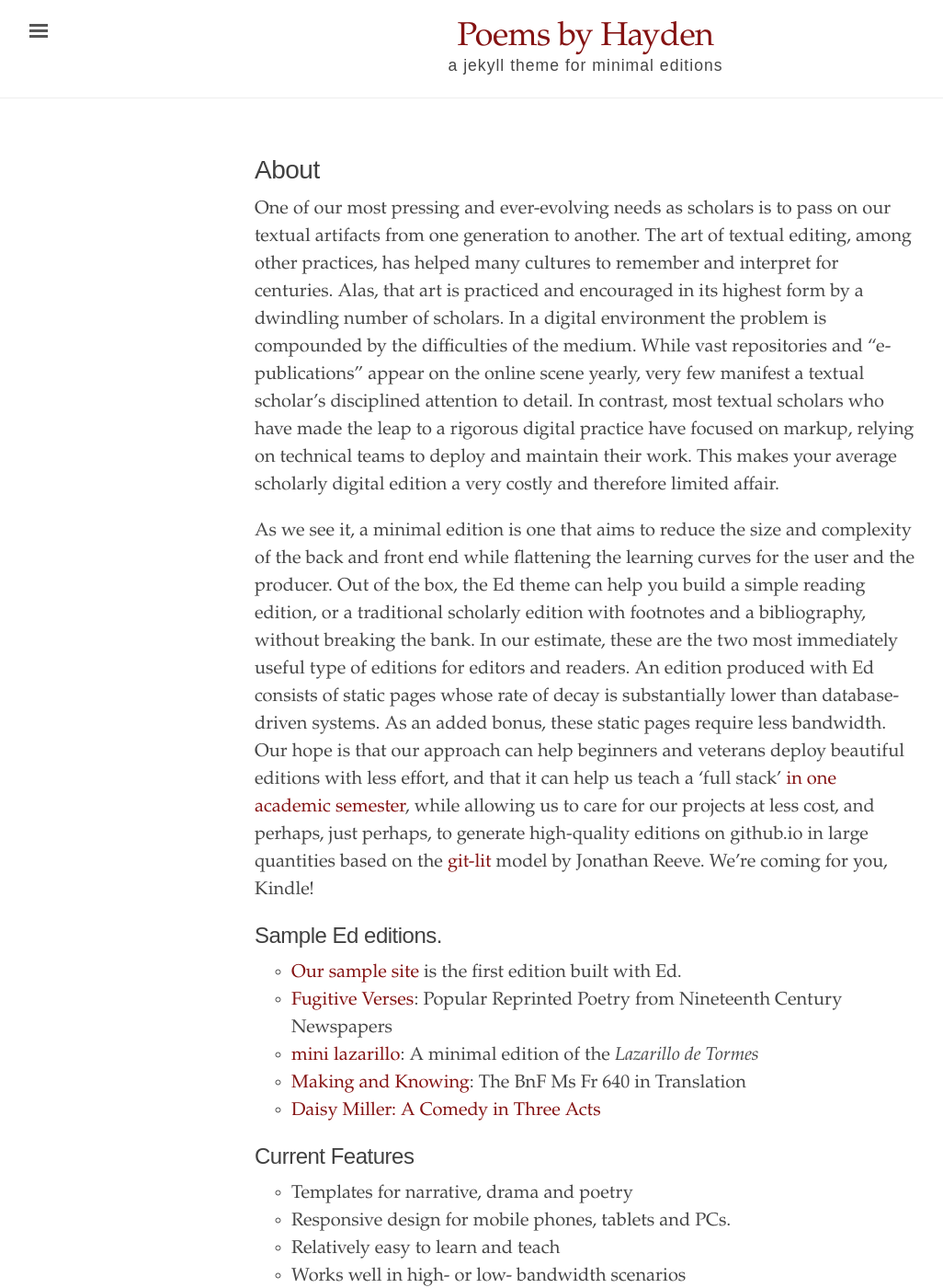
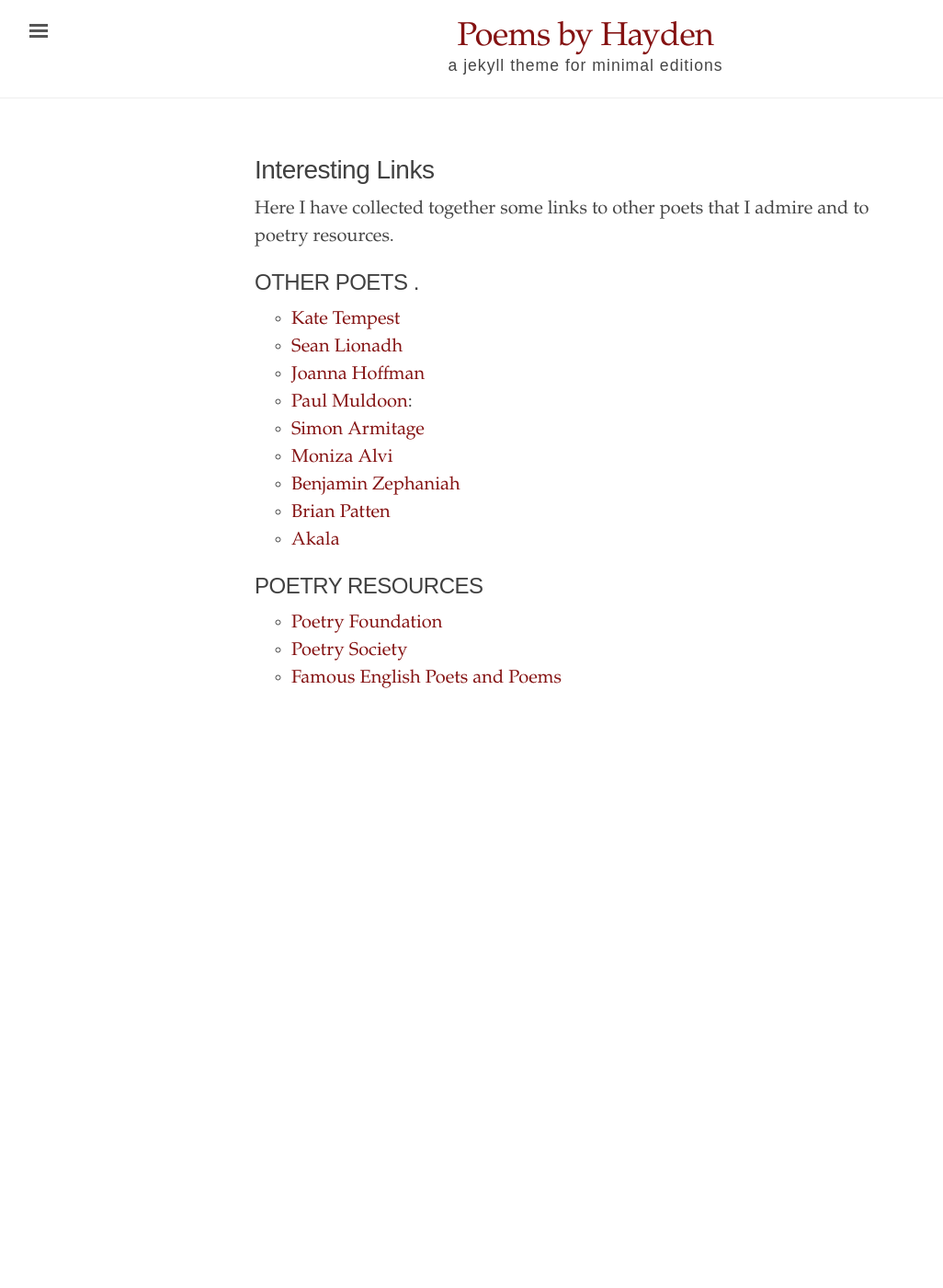
Before and after one commit to hayden-poems/hayden-poems.github.io, a Jekyll site: the page built from about.md, in a window 1280 px wide and 1400 px high. Shown: the whole window at 92% size, without its empty margins (3-1029 px from the left). Built offline with Jekyll 4.4.1, drawn with Linux system fonts in a browser that asks for light colours; some of the changed text lies outside the part shown.

Commit message:
Update about.md

```diff
--- a/about.md
+++ b/about.md
@@ -1,59 +1,27 @@
 ---
 layout: page
-title: About
+title: Interesting Links
 ---
 
-One of our most pressing and ever-evolving needs as scholars is to pass on our textual artifacts
-from one generation to another. The art of textual editing, among other practices, has helped many
-cultures to remember and interpret for centuries. Alas, that art is practiced and encouraged in its
-highest form by a dwindling number of scholars. In a digital environment the problem is compounded
-by the difficulties of the medium. While vast repositories and "e-publications" appear on the
-online scene yearly, very few manifest a textual scholar's disciplined attention to detail. In
-contrast, most textual scholars who have made the leap to a rigorous digital practice have focused
-on markup, relying on technical teams to deploy and maintain their work. This makes your average
-scholarly digital edition a very costly and therefore limited affair.
-
-As we see it, a minimal edition is one that aims to reduce the size and complexity of the back and
-front end while flattening the learning curves for the user and the producer. Out of the box, the Ed
-theme can help you build a simple reading edition, or a traditional scholarly edition with footnotes
-and a bibliography, without breaking the bank. In our estimate, these are the two most immediately
-useful type of editions for editors and readers. An edition produced with Ed consists of static
-pages whose rate of decay is substantially lower than database-driven systems. As an added bonus,
-these static pages require less bandwidth. Our hope is that our approach can help beginners and
-veterans deploy beautiful editions with less effort, and that it can help us teach a 'full stack'
-[in one academic semester](https://github.com/susannalles/MinimalEditions/blob/master/README.md),
-while allowing us to care for our projects at less cost, and perhaps, just perhaps, to generate
-high-quality editions on github.io in large quantities based on the
-[git-lit](http://jonreeve.com/2015/09/introducing-git-lit/) model by Jonathan Reeve. We're coming
-for you, Kindle!
+Here I have collected together some links to other poets  that I admire and to poetry resources.
 
 
-## Sample Ed editions.
+## OTHER POETS .
 
-- [Our sample site](http://minicomp.github.io/ed/) is the first edition built with Ed.
-- [Fugitive Verses](http://fugitiverses.viraltexts.org/): Popular Reprinted Poetry from Nineteenth Century Newspapers
-- [mini lazarillo](http://minilazarillo.github.io/): A minimal edition of the *Lazarillo de Tormes*
-- [Making and Knowing](https://cu-mkp.github.io/GR8975-edition/): The BnF Ms Fr 640 in Translation
-- [Daisy Miller: A Comedy in Three Acts](https://britaneeelizabeth.github.io/ed/texts/DaisyMillerPlay/)
+- [Kate Tempest](https://www.katetempest.co.uk)
+- [Sean Lionadh](https://seanlionadh.com)
+- [Joanna Hoffman](https://joannahoffman.wordpress.com)
+- [Paul Muldoon](https://www.paulmuldoonpoetry.com):
+- [Simon Armitage](https://www.simonarmitage.com)
+- [Moniza Alvi](https://www.moniza.co.uk)
+- [Benjamin Zephaniah](https://benjaminzephaniah.com)
+- [ Brian Patten](http://www.brianpatten.co.uk)
+- [Akala](http://www.akala.moonfruit.com)
 
 
-## Current Features
 
-- Templates for narrative, drama and poetry
-- Responsive design for mobile phones, tablets and PCs.
-- Relatively easy to learn and teach
-- Works well in high- or low- bandwidth scenarios
-- Easier for digital archives and libraries to preserve
-- Open source, open access
-- Unobtrusive footnotes
-- Metadata in Dublin Core and OpenGraph to play nice with Zotero, libraries and social media.
-- Automatic table of content generation
-- Simple search functionality
-- Annotations via [hypothes.is](https://hypothes.is/)
-- Optional: Ability to generate well-formatted bibliographies and linked citations
+## POETRY RESOURCES
 
-
-## Installing and using Ed
-
-To learn how to install and begin using Ed, please visit our
-[documentation page](http://minicomp.github.io/ed/documentation).
+- [Poetry Foundation](https://www.poetryfoundation.org)
+- [Poetry Society](https://poetrysociety.org.uk)
+- [Famous English Poets and Poems](http://famouspoetsandpoems.com/country/England/English_poets.html)
```
